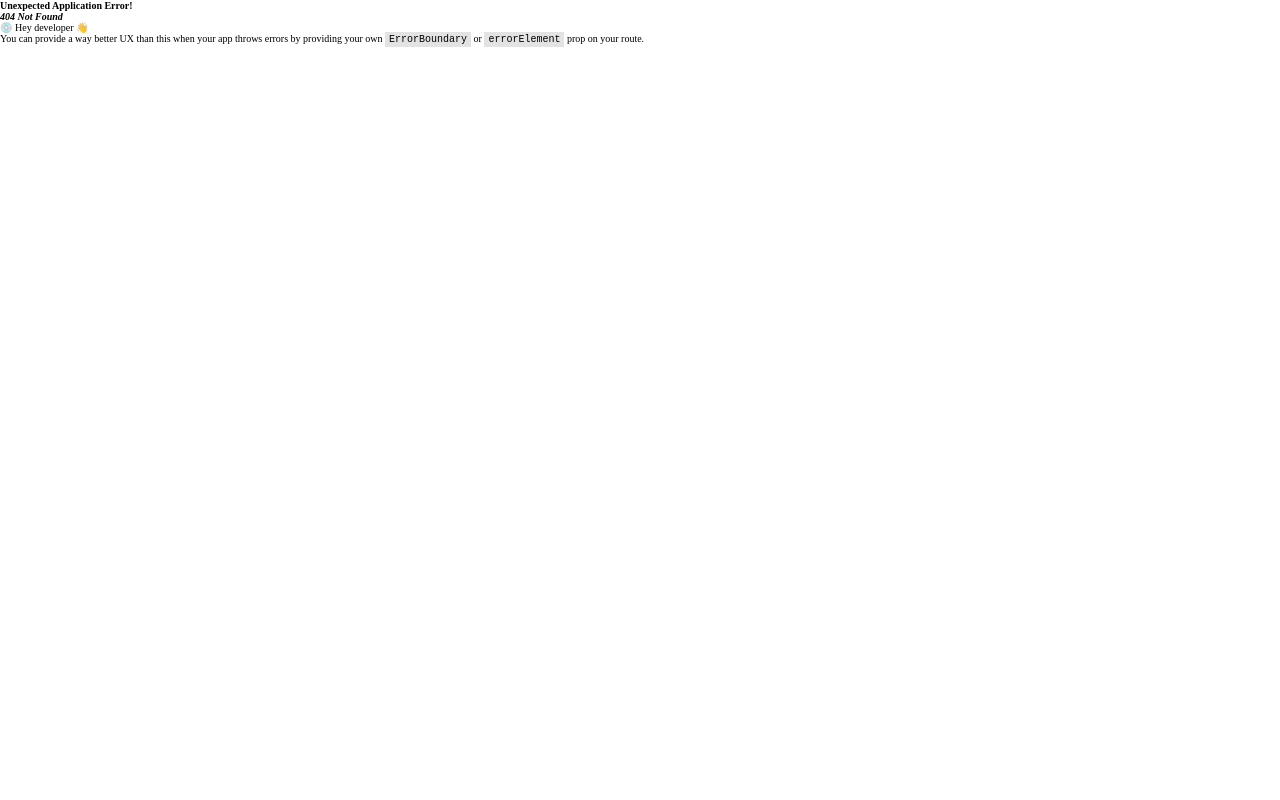
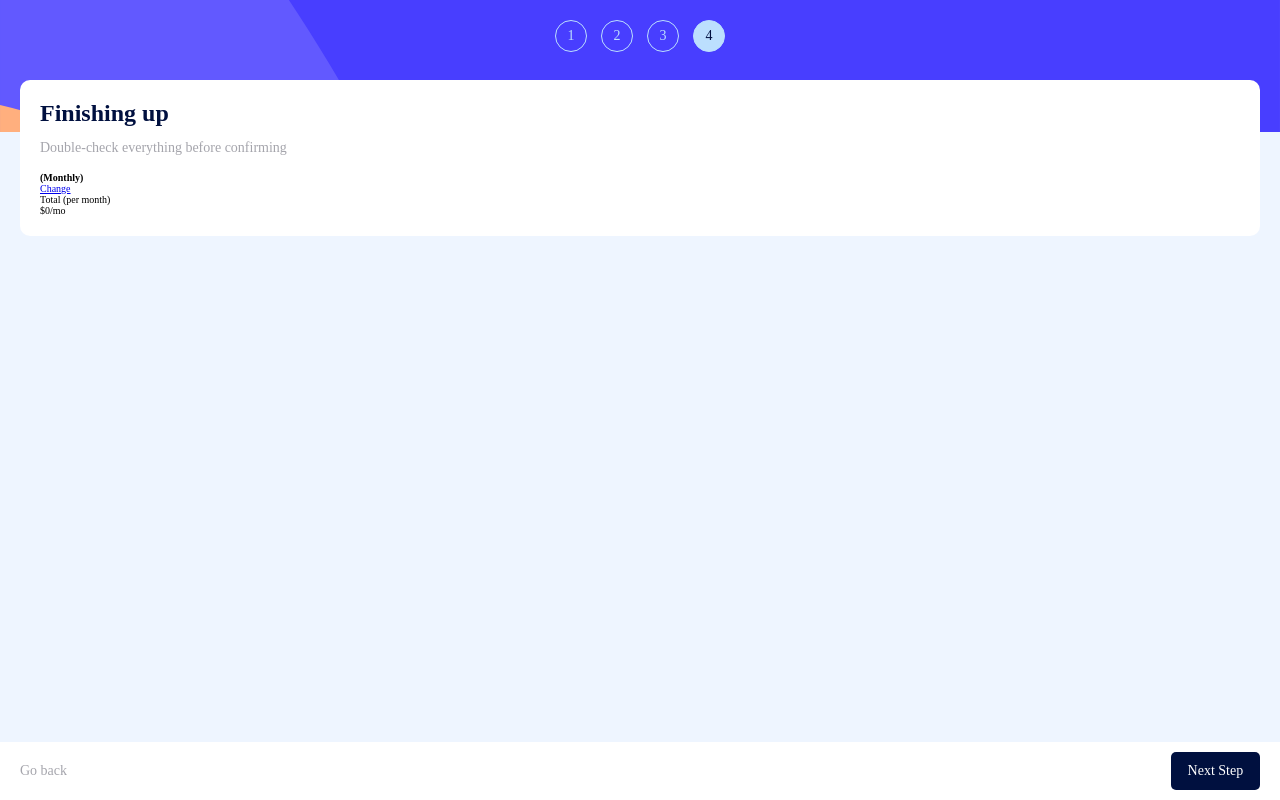
Before and after one commit to AdrianMaj/MultiStepForm, a React (Vite) app: page /step-4 in a window 1280 px wide. Before the commit this address had no page. Built offline with nearby package versions, Linux system fonts and the light colour scheme; a web font is replaced by a local one.

Commit message:
Added first version of summary page, fixed price bug.

```diff
--- a/src/App.tsx
+++ b/src/App.tsx
@@ -3,6 +3,7 @@ import RootLayout from './pages/RootLayout'
 import FormStepOne from './pages/FormStepOne'
 import FormStepTwo from './pages/FormStepTwo'
 import FormStepThree from './pages/FormStepThree'
+import FormStepFour from './pages/FormStepFour'
 
 const App = () => {
 	const router = createBrowserRouter([
@@ -26,6 +27,10 @@ const App = () => {
 					path: 'step-3',
 					element: <FormStepThree />,
 				},
+				{
+					path: 'step-4',
+					element: <FormStepFour />,
+				},
 			],
 		},
 	])
--- a/src/components/UI/BottomPanel.tsx
+++ b/src/components/UI/BottomPanel.tsx
@@ -1,7 +1,7 @@
 import { Link } from 'react-router-dom'
 import { motion } from 'framer-motion'
 
-const BottomPanel: React.FC<{ stepNumber: number; onFormInfo?: () => void }> = props => {
+const BottomPanel: React.FC<{ stepNumber: number }> = props => {
 	const MotionLink = motion(Link)
 	return (
 		<div className="bottom-panel">
@@ -15,7 +15,6 @@ const BottomPanel: React.FC<{ stepNumber: number; onFormInfo?: () => void }> = p
 				whileHover={{
 					backgroundColor: '#011a66',
 				}}
-				onClick={props.onFormInfo ? props.onFormInfo : undefined}
 				to={`/step-${props.stepNumber + 1}`}>
 				Next Step
 			</MotionLink>
--- /dev/null
+++ b/src/components/UI/Checkout.tsx
@@ -0,0 +1,42 @@
+import React from 'react'
+import { useAppSelector } from '../../hooks/hooks'
+import { Link } from 'react-router-dom'
+
+const Checkout = () => {
+	const data = useAppSelector(state => state.planMode)
+	let totalPrice: number
+	totalPrice = data.planVersion.price
+	data.planAddOns.forEach(addOn => {
+		totalPrice += addOn.price
+	})
+	console.log(data)
+	return (
+		<div className="checkout">
+			<div className="checkout__text">
+				<h3 className="checkout__title">
+					{data.planVersion.title} ({data.isYearly ? 'Yearly' : 'Monthly'})
+				</h3>
+				<Link className="checkout__link" to="/step-2">
+					Change
+				</Link>
+			</div>
+			<div className="checkout__line"></div>
+			<ul className="checkout__list">
+				{data.planAddOns.map(addOn => (
+					<li className="checkout__list-element">
+						<p className="checkout__list-text">{addOn.title}</p>
+						<p className="checkout__list-price">{addOn.price}</p>
+					</li>
+				))}
+			</ul>
+			<div className="checkout__total">
+				<p className="checkout__total-text">Total ({data.isYearly ? 'per year' : 'per month'})</p>
+				<p className="checkout__total-price">
+					${totalPrice}/{data.isYearly ? 'yr' : 'mo'}
+				</p>
+			</div>
+		</div>
+	)
+}
+
+export default Checkout
--- a/src/components/UI/Input.tsx
+++ b/src/components/UI/Input.tsx
@@ -1,29 +1,37 @@
-import React, { forwardRef } from 'react'
+import React, { useRef } from 'react'
+import { useAppDispatch, useAppSelector } from '../../hooks/hooks'
+import { planModeActions } from '../store/PlanModeSlice'
 
 type InputPropsType = {
 	inputType: string
 	placeholder: string
 	label: string
+	identifier: string
 }
 
-const Input: React.FC<InputPropsType> = forwardRef<HTMLInputElement, InputPropsType>(function Input(
-	props,
-	forwardedRef
-) {
+const Input: React.FC<InputPropsType> = props => {
+	const inputValue = useAppSelector(state => state.planMode.inputValues[props.identifier])
+	const inputRef = useRef<HTMLInputElement>(null)
+	const dispatch = useAppDispatch()
+	const handleChangeValue = () => {
+		dispatch(planModeActions.changeValue({ inputValue: inputRef.current?.value, inputId: props.identifier }))
+	}
 	return (
 		<div className="input">
 			<label className="input__label" htmlFor={props.label}>
 				{props.label}
 			</label>
 			<input
-				ref={forwardedRef}
 				className="input__text"
 				id={props.label}
+				ref={inputRef}
 				type={props.inputType}
 				placeholder={props.placeholder}
+				value={inputValue}
+				onChange={handleChangeValue}
 			/>
 		</div>
 	)
-})
+}
 
 export default Input
--- a/src/components/UI/PlanCard.tsx
+++ b/src/components/UI/PlanCard.tsx
@@ -11,9 +11,10 @@ const PlanCard: React.FC<{
 	const isYearly = useAppSelector(state => state.planMode.isYearly)
 	const planVersionTitle = useAppSelector(state => state.planMode.planVersion.title)
 	const dispatch = useAppDispatch()
+	const price = isYearly ? props.price * 10 : props.price
 
 	const handleChoose = () => {
-		dispatch(planModeActions.choosePlan({ planName: props.title, planPrice: props.price }))
+		dispatch(planModeActions.choosePlan({ planName: props.title, planPrice: price }))
 	}
 
 	return (
@@ -21,7 +22,7 @@ const PlanCard: React.FC<{
 			<img className="plan-card__image" src={`src/assets/images/${props.imageName}`} alt={props.alt} />
 			<div className="plan-card__text">
 				<h3 className="plan-card__title">{props.title}</h3>
-				<p className="plan-card__price">{`$${isYearly ? props.price * 10 : props.price}/${isYearly ? 'yr' : 'mo'}`}</p>
+				<p className="plan-card__price">{`$${price}/${isYearly ? 'yr' : 'mo'}`}</p>
 				{isYearly && <p className="plan-card__free">2 months free</p>}
 			</div>
 		</div>
--- a/src/components/store/PlanModeSlice.tsx
+++ b/src/components/store/PlanModeSlice.tsx
@@ -4,6 +4,7 @@ const initialState: {
 	isYearly: boolean
 	planVersion: { title: string; price: number }
 	planAddOns: { title: string; price: number }[]
+	inputValues: { [key: string]: string }
 } = {
 	isYearly: false,
 	planVersion: {
@@ -11,6 +12,7 @@ const initialState: {
 		price: 0,
 	},
 	planAddOns: [],
+	inputValues: { name: '', email: '', phoneNumber: '' },
 }
 
 export const planMode = createSlice({
@@ -19,6 +21,8 @@ export const planMode = createSlice({
 	reducers: {
 		togglePlan(state) {
 			state.isYearly = !state.isYearly
+			state.planVersion = initialState.planVersion
+			state.planAddOns = initialState.planAddOns
 		},
 		choosePlan(state, action) {
 			state.planVersion.title = action.payload.planName
@@ -38,6 +42,11 @@ export const planMode = createSlice({
 			})
 			state.planAddOns = result
 		},
+		changeValue(state, action) {
+			const inputId: string = action.payload.inputId
+			const inputValue: string = action.payload.inputValue
+			state.inputValues[inputId] = inputValue
+		},
 	},
 })
 
--- /dev/null
+++ b/src/pages/FormStepFour.tsx
@@ -0,0 +1,18 @@
+import AppForm from '../components/UI/AppForm'
+import BottomPanel from '../components/UI/BottomPanel'
+import Checkout from '../components/UI/Checkout'
+import StepNumber from '../components/UI/StepNumber'
+
+const FormStepFour = () => {
+	return (
+		<>
+			<StepNumber pageNumber={4} />
+			<AppForm title="Finishing up" text="Double-check everything before confirming">
+				<Checkout />
+			</AppForm>
+			<BottomPanel stepNumber={4} />
+		</>
+	)
+}
+
+export default FormStepFour
--- a/src/pages/FormStepOne.tsx
+++ b/src/pages/FormStepOne.tsx
@@ -2,22 +2,17 @@ import BottomPanel from '../components/UI/BottomPanel'
 import AppForm from '../components/UI/AppForm'
 import Input from '../components/UI/Input'
 import StepNumber from '../components/UI/StepNumber'
-import { useRef } from 'react'
 
 const FormStepOne = () => {
-	const name = useRef()
-	const email = useRef()
-	const phoneNumber = useRef()
-	const handleFormInfo = () => {}
 	return (
 		<>
 			<StepNumber pageNumber={1} />
 			<AppForm text="Please provide your name, email address, and phone number" title="Personal info">
-				<Input ref={name} inputType="text" placeholder="e.g. Stephen King" label="Name" />
-				<Input ref={email} inputType="email" placeholder="e.g. stephenking@lorem.com" label="Email Address" />
-				<Input ref={phoneNumber} inputType="tel" placeholder="e.g. +1 234 567 890" label="Phone number" />
+				<Input inputType="text" identifier="name" placeholder="e.g. Stephen King" label="Name" />
+				<Input inputType="email" identifier="email" placeholder="e.g. stephenking@lorem.com" label="Email Address" />
+				<Input inputType="tel" identifier="phoneNumber" placeholder="e.g. +1 234 567 890" label="Phone number" />
 			</AppForm>
-			<BottomPanel stepNumber={1} onFormInfo={handleFormInfo} />
+			<BottomPanel stepNumber={1} />
 		</>
 	)
 }
```
